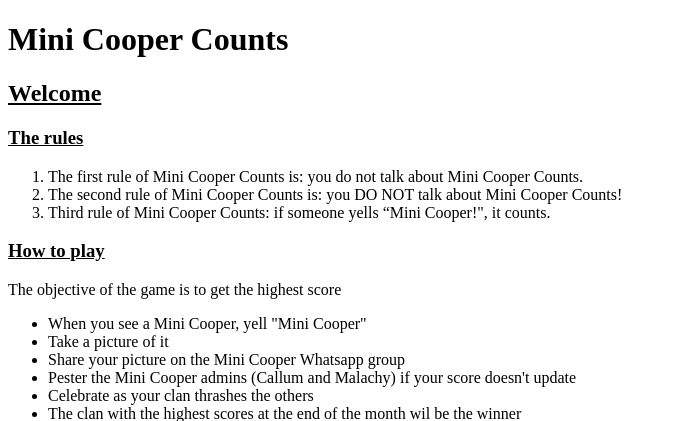
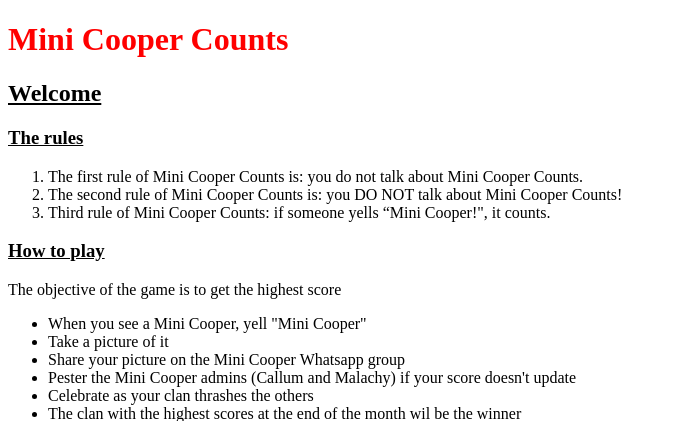
Before and after one commit to C1T1Z3N4/minicoopers, a PHP site: page / in a window 1280 px wide. Shown: the top 421 px of the page, without its empty margins (0-676 px from the left). Run offline with PHP 8.4, Linux system fonts and the light colour scheme.

Commit message:
Update app.css

```diff
--- a/styles/app.css
+++ b/styles/app.css
@@ -19,6 +19,6 @@
     border:1px solid;
 }
 
-.title {
+.colRed {
     color: red;
 }
```
